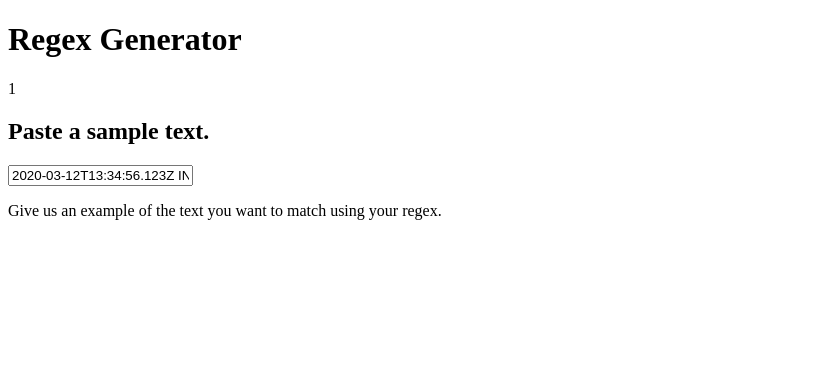
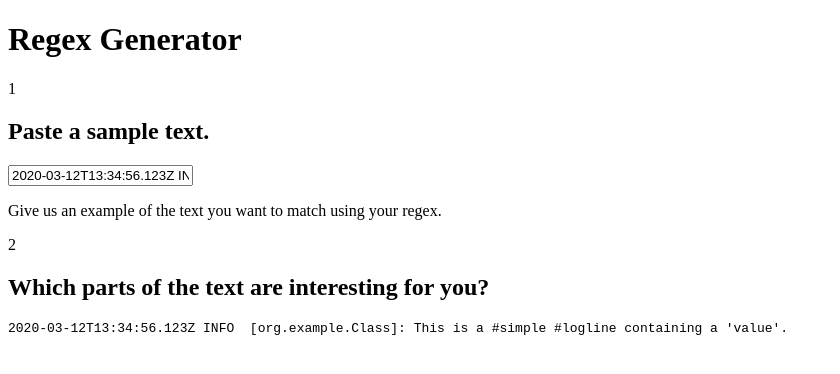
Before and after one commit to helmedeiros/regex-generator, a React app: page / in a window 1280 px wide. Shown: the top 374 px of the page, without its empty margins (0-840 px from the left). Built offline with nearby package versions, Linux system fonts and the light colour scheme.

Commit message:
feat: show suggestions for the sample text

```diff
--- a/src/app/App.tsx
+++ b/src/app/App.tsx
@@ -1,16 +1,22 @@
 import * as React from "react";
 import { SampleInput } from "../components/SampleInput";
 import { Step } from "../components/Step";
+import { Suggestions } from "../components/Suggestions";
+import { recognize } from "../recognizers/recognize";
+import { Match } from "../regex/match";
+import { layoutSuggestions, SuggestionBox } from "../suggestions/layout";
 import { defaultSample } from "./defaultSample";
 
 export interface AppState {
   sample: string;
+  selected: Match[];
 }
 
 export class App extends React.Component<{}, AppState> {
-  public state: AppState = { sample: defaultSample };
+  public state: AppState = { sample: defaultSample, selected: [] };
 
   public render() {
+    const boxes = layoutSuggestions(recognize(this.state.sample));
     return (
       <div className="app">
         <header className="app-header">
@@ -23,12 +29,26 @@ export class App extends React.Component<{}, AppState> {
               Give us an example of the text you want to match using your regex.
             </p>
           </Step>
+          <Step index={2} title="Which parts of the text are interesting for you?">
+            <Suggestions text={this.state.sample} boxes={boxes} onSelect={this.handleSelect} />
+          </Step>
         </main>
       </div>
     );
   }
 
   private handleChange = (sample: string) => {
-    this.setState({ sample });
+    this.setState({ sample, selected: [] });
+  };
+
+  private handleSelect = (box: SuggestionBox) => {
+    const match = box.match;
+    const exists = this.state.selected.some(
+      picked =>
+        picked.start === match.start && picked.end === match.end && picked.name === match.name
+    );
+    if (!exists) {
+      this.setState({ selected: this.state.selected.concat(match) });
+    }
   };
 }
```
Also changed, not shown: 1 other file (tests, documents, lock files or other folders).
